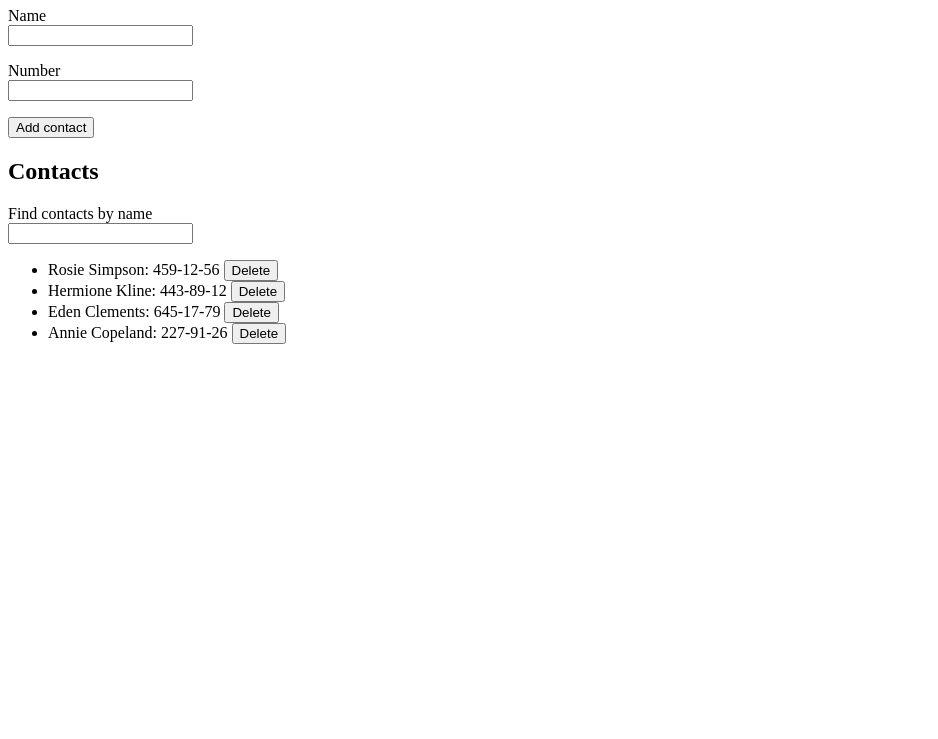
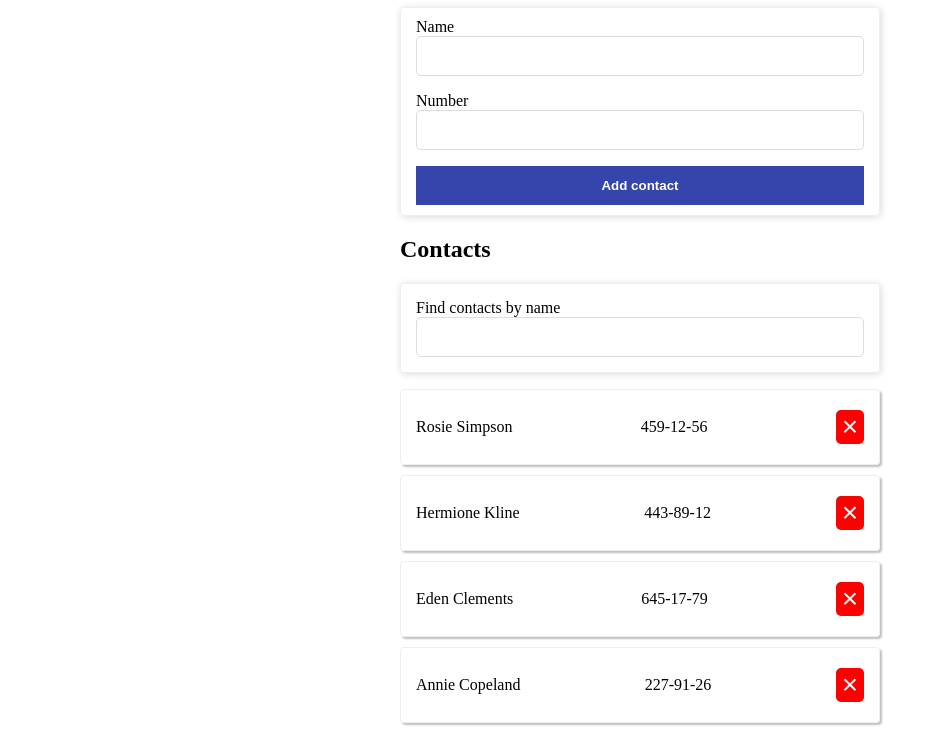
Before and after one commit to akulyhin/goit-react-hw-05-phonebook, a React app: page / in a window 1280 px wide. Shown: the part 73-812 px from the top of the page, without its empty margins (0-938 px from the left). Built offline with nearby package versions, Linux system fonts and the light colour scheme.

Commit message:
Last updates

```diff
--- a/public/index.html
+++ b/public/index.html
@@ -3,7 +3,7 @@
   <head>
     <meta charset="UTF-8" />
     <meta name="viewport" content="width=device-width, initial-scale=1.0" />
-    <title>Goit-react-hw-02-phonebook</title>
+    <title>Goit-react-hw-05-phonebook</title>
   </head>
   <body>
     <div id="root"></div>
--- /dev/null
+++ b/src/Components/Alert/Alert.js
@@ -0,0 +1,10 @@
+import React from "react";
+import styles from "./Alert.module.css";
+
+export default function Alert({ nameAlert }) {
+  return (
+    <div className={styles.alertBlock}>
+      <p>{nameAlert}! This contacts already exists!</p>
+    </div>
+  );
+}
--- /dev/null
+++ b/src/Components/Alert/Alert.module.css
@@ -0,0 +1,13 @@
+.alertBlock {
+  position: fixed;
+  width: 300px;
+  background: #f1392d;
+  color: #fff;
+  top: 5px;
+  left: 50%;
+  padding: 7px 15px;
+  text-align: center;
+  border-radius: 5px;
+  font-size: 18px;
+  box-sizing: border-box;
+}
--- /dev/null
+++ b/src/Components/Animation/Alert.module.css
@@ -0,0 +1,8 @@
+.enter {
+  transform: translateX(100%);
+}
+
+.enterActive {
+  transform: translateX(0);
+  transition: all 250ms linear;
+}
--- /dev/null
+++ b/src/Components/Animation/contactItem.module.css
@@ -0,0 +1,17 @@
+.enter {
+  transform: translateX(-100%);
+}
+
+.enterActive {
+  transition: all 250ms linear;
+  transform: translateX(0);
+}
+
+.exit {
+  transform: translateX(0);
+}
+
+.exitActive {
+  transition: all 250ms linear;
+  transform: translateX(-100%);
+}
--- a/src/Components/App.js
+++ b/src/Components/App.js
@@ -7,6 +7,8 @@ import Filter from "./Filter/Filter";
 
 import styles from "./App.module.css";
 import logoAppear from "./Animation/LogoAppear.module.css";
+import Alert from "./Alert/Alert";
+import AlertAnimation from "./Animation/Alert.module.css";
 
 class App extends Component {
   state = {
@@ -19,6 +21,8 @@ class App extends Component {
     filter: "",
     name: "",
     number: "",
+    alert: false,
+    nameAlert: "",
   };
 
   changeFilter = (filter) => {
@@ -37,8 +41,13 @@ class App extends Component {
     const { name, number } = contact;
     const { contacts } = this.state;
 
+    if (name === "" || number === "") {
+      return;
+    }
+
     if (contacts.findIndex((contact) => contact.name === name) !== -1) {
-      alert(`${name} is already in contacts`);
+      // alert(`${name} is already in contacts`);
+      this.setState({ alert: true, nameAlert: name });
       return;
     }
 
@@ -64,16 +73,25 @@ class App extends Component {
   };
 
   render() {
-    const { contacts, filter } = this.state;
+    const { contacts, filter, alert, nameAlert } = this.state;
     const visibleContact = this.getVisiblecontacts();
 
     return (
-      <>
+      <div className={styles.formBlock}>
+        <CSSTransition
+          in={alert}
+          timeout={250}
+          classNames={AlertAnimation}
+          unmountOnExit
+        >
+          <Alert nameAlert={nameAlert} />
+        </CSSTransition>
         <CSSTransition
           in={true}
           appear={true}
           classNames={logoAppear}
           timeout={500}
+          unmountOnExit
         >
           <h1 className={styles.logo}>Phonebook</h1>
         </CSSTransition>
@@ -88,7 +106,7 @@ class App extends Component {
           contacts={visibleContact}
           onRemoveContact={this.removeContact}
         />
-      </>
+      </div>
     );
   }
 }
--- a/src/Components/App.module.css
+++ b/src/Components/App.module.css
@@ -1,3 +1,8 @@
 .logo {
-    color: #0080cc;
+  color: #0080cc;
 }
+
+.formBlock {
+  max-width: 480px;
+  margin: 0 auto;
+}
--- a/src/Components/ContactForm/ContactForm.js
+++ b/src/Components/ContactForm/ContactForm.js
@@ -1,4 +1,5 @@
 import React, { Component } from "react";
+import styles from "./ContactForm.module.css";
 
 export default class ContactForm extends Component {
   state = {
@@ -27,7 +28,7 @@ export default class ContactForm extends Component {
     const { name, number } = this.state;
     return (
       <>
-        <form onSubmit={this.handleSubmit}>
+        <form className={styles.form} onSubmit={this.handleSubmit}>
           <label htmlFor="name">Name</label>
           <br />
           <input
@@ -50,7 +51,9 @@ export default class ContactForm extends Component {
           />
           <br />
           <p></p>
-          <button type="submit">Add contact</button>
+          <button className={styles.btnAdd} type="submit">
+            Add contact
+          </button>
         </form>
       </>
     );
--- /dev/null
+++ b/src/Components/ContactForm/ContactForm.module.css
@@ -0,0 +1,32 @@
+.form {
+  border: 1px solid #eee;
+  border-radius: 4px;
+  max-width: 480px;
+  margin: 0 auto;
+  padding: 10px 15px;
+  box-shadow: 1px 1px 7px 0 rgba(0, 0, 0, 0.15);
+}
+
+input {
+  border: 1px solid #ddd;
+  border-radius: 5px;
+  width: 100%;
+  height: 40px;
+  padding: 0 10px;
+  box-sizing: border-box;
+}
+
+input:focus,
+input:active {
+  outline-color: #3645ab;
+}
+
+.btnAdd {
+  background: #3645ab;
+  color: #fff;
+  width: 100%;
+  padding: 12px;
+  border: 0;
+  cursor: pointer;
+  font-weight: 600;
+}
--- a/src/Components/ContactList/ContactList.js
+++ b/src/Components/ContactList/ContactList.js
@@ -1,16 +1,26 @@
 import React from "react";
+import { CSSTransition, TransitionGroup } from "react-transition-group";
+
+import styles from "./ContactList.module.css";
+import contactItem from "../Animation/contactItem.module.css";
 
 export default function Contacts({ contacts, onRemoveContact }) {
   return (
-    <ul>
+    <TransitionGroup component="ul" className={styles.contactList}>
       {contacts.map(({ id, name, number }) => (
-        <li key={id}>
-          {name}: {number}{" "}
-          <button type="button" onClick={() => onRemoveContact(id)}>
-            Delete
-          </button>
-        </li>
+        <CSSTransition key={id} classNames={contactItem} timeout={250}>
+          <li className={styles.contactItem}>
+            <span>{name}</span> <span>{number} </span>
+            <button
+              className={styles.btnClose}
+              type="button"
+              onClick={() => onRemoveContact(id)}
+            >
+              &times;
+            </button>
+          </li>
+        </CSSTransition>
       ))}
-    </ul>
+    </TransitionGroup>
   );
 }
--- /dev/null
+++ b/src/Components/ContactList/ContactList.module.css
@@ -0,0 +1,25 @@
+.contactList {
+  padding: 0;
+}
+
+.contactItem {
+  border: 1px solid #eee;
+  border-radius: 4px;
+  max-width: 100%;
+  padding: 20px 15px;
+  box-shadow: 2px 2px 2px 0 rgba(0, 0, 0, 0.25);
+  list-style-type: none;
+  margin-bottom: 10px;
+  display: flex;
+  justify-content: space-between;
+  align-items: center;
+}
+
+.btnClose {
+  background: red;
+  color: #fff;
+  font-size: 28px;
+  border: 0;
+  border-radius: 5px;
+  cursor: pointer;
+}
--- a/src/Components/Filter/Filter.js
+++ b/src/Components/Filter/Filter.js
@@ -1,8 +1,9 @@
 import React from "react";
+import styles from "./Filter.module.css";
 
 export default function Filter({ value, onChangeFilter }) {
   return (
-    <div>
+    <div className={styles.form}>
       <label htmlFor="filter">Find contacts by name</label>
       <br />
       <input
--- /dev/null
+++ b/src/Components/Filter/Filter.module.css
@@ -0,0 +1,8 @@
+.form {
+  border: 1px solid #eee;
+  border-radius: 4px;
+  max-width: 480px;
+  margin: 0 auto;
+  padding: 15px;
+  box-shadow: 1px 1px 7px 0 rgba(0, 0, 0, 0.15);
+}
```
